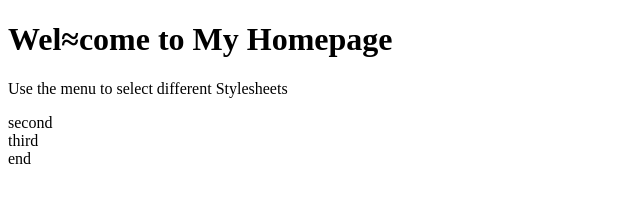
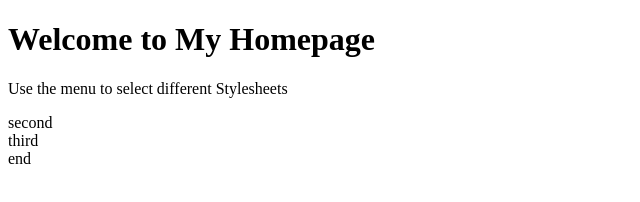
Before and after one commit to livmeraki/PP1_Project2, a plain HTML site: page index.html in a window 1280 px wide. Shown: the whole page, without its empty margins (0-640 px from the left). Drawn offline with Linux system fonts and the light colour scheme.

Commit message:
edit text

```diff
--- a/index.html
+++ b/index.html
@@ -7,7 +7,7 @@
 </head>
 <body>
     <div>
-        <h1>Wel≈come to My Homepage</h1>
+        <h1>Welcome to My Homepage</h1>
         <p>Use the menu to select different Stylesheets</p>
     </div>
     <div>
```
